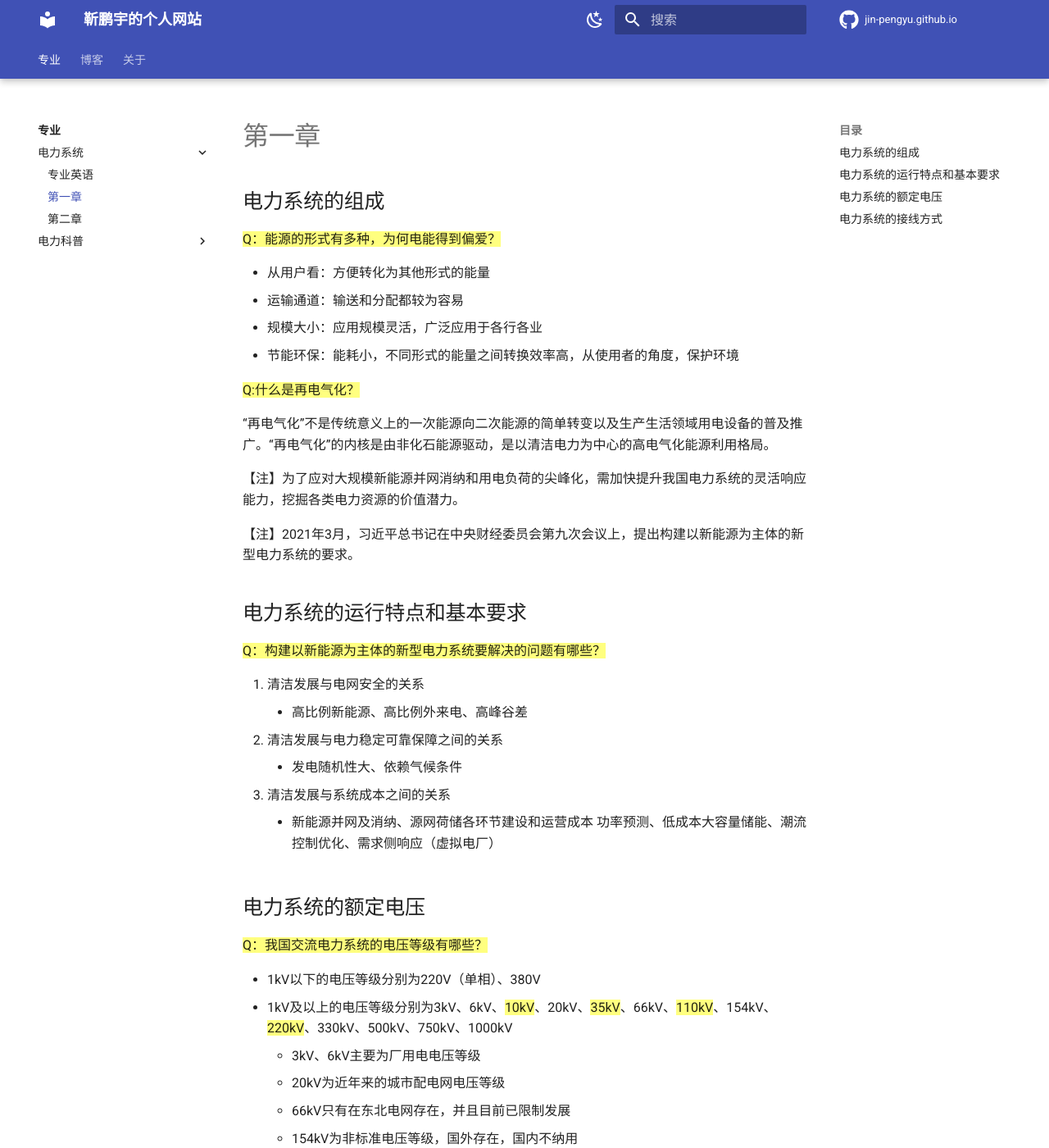
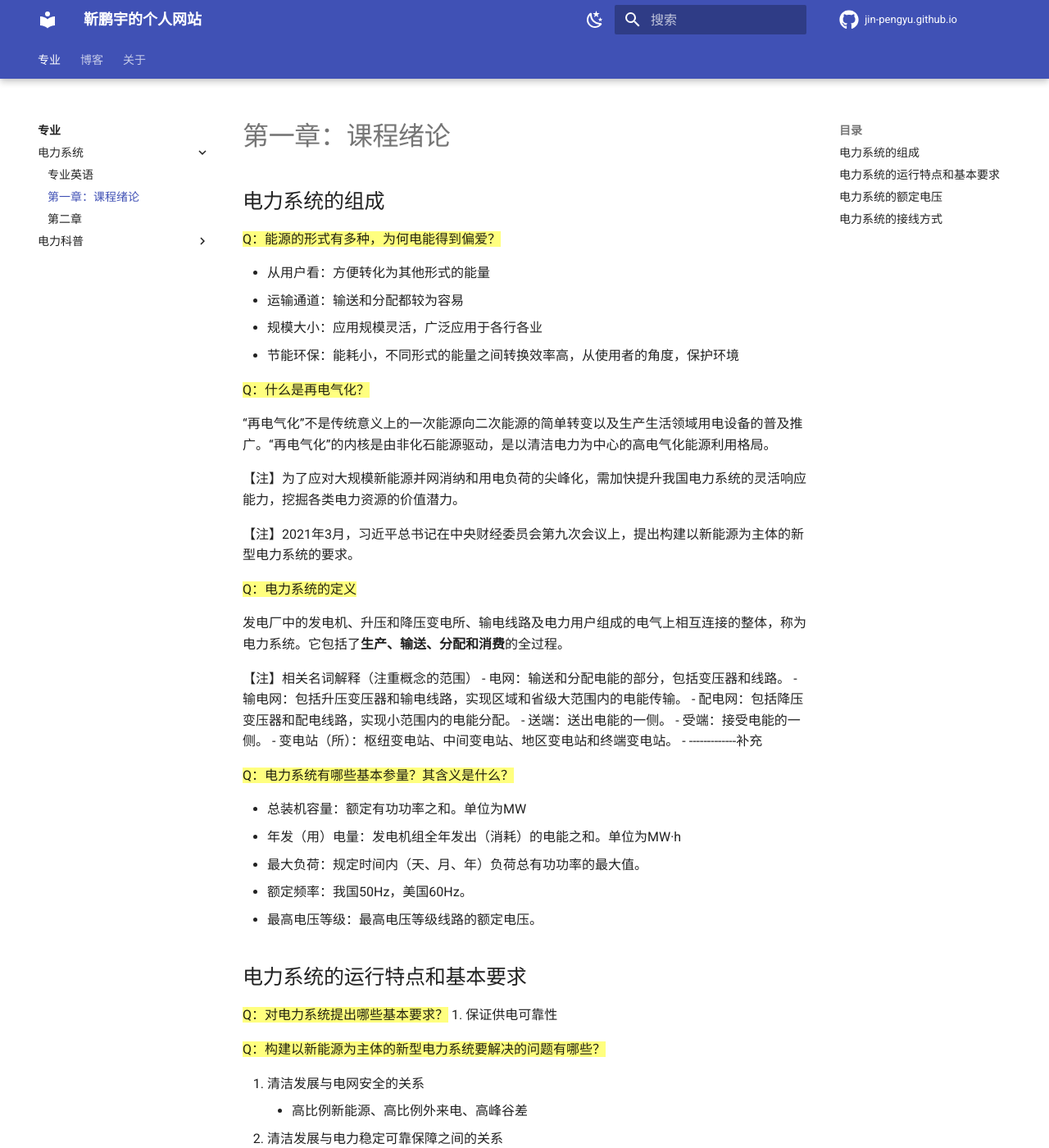
Before and after one commit to Pengyu-Jin/Pengyu-Jin.github.io, an MkDocs documentation site: the page built from docs/major/Power System Analysis/chapter1.md, in a window 1280 px wide and 1400 px high. Shown: the whole window at 82% size. Built offline with MkDocs 1.6.1 and Material for MkDocs 9.7.7, drawn with Linux system fonts in a browser that asks for light colours.

Commit message:
change style73

```diff
--- a/docs/major/Power System Analysis/chapter1.md
+++ b/docs/major/Power System Analysis/chapter1.md
@@ -6,7 +6,7 @@
 - 规模大小：应用规模灵活，广泛应用于各行各业
 - 节能环保：能耗小，不同形式的能量之间转换效率高，从使用者的角度，保护环境
 
-==Q:什么是再电气化？==
+==Q：什么是再电气化？==
 
 “再电气化”不是传统意义上的一次能源向二次能源的简单转变以及生产生活领域用电设备的普及推广。“再电气化”的内核是由非化石能源驱动，是以清洁电力为中心的高电气化能源利用格局。
 
@@ -14,8 +14,32 @@
 
 【注】2021年3月，习近平总书记在中央财经委员会第九次会议上，提出构建以新能源为主体的新型电力系统的要求。
 
+==Q：电力系统的定义==
+
+发电厂中的发电机、升压和降压变电所、输电线路及电力用户组成的电气上相互连接的整体，称为电力系统。它包括了**生产、输送、分配和消费**的全过程。
+
+【注】相关名词解释（注重概念的范围）
+- 电网：输送和分配电能的部分，包括变压器和线路。
+- 输电网：包括升压变压器和输电线路，实现区域和省级大范围内的电能传输。
+- 配电网：包括降压变压器和配电线路，实现小范围内的电能分配。
+- 送端：送出电能的一侧。
+- 受端：接受电能的一侧。
+- 变电站（所）：枢纽变电站、中间变电站、地区变电站和终端变电站。
+- -------------补充
+
+==Q：电力系统有哪些基本参量？其含义是什么？==
+
+- 总装机容量：额定有功功率之和。单位为MW
+- 年发（用）电量：发电机组全年发出（消耗）的电能之和。单位为MW·h
+- 最大负荷：规定时间内（天、月、年）负荷总有功功率的最大值。
+- 额定频率：我国50Hz，美国60Hz。
+- 最高电压等级：最高电压等级线路的额定电压。
+
 
 ## 电力系统的运行特点和基本要求
+==Q：对电力系统提出哪些基本要求？==
+1. 保证供电可靠性
+
 ==Q：构建以新能源为主体的新型电力系统要解决的问题有哪些？==
 
 1. 清洁发展与电网安全的关系
--- a/mkdocs.yml
+++ b/mkdocs.yml
@@ -10,7 +10,7 @@ nav:
       - major/index.md
       - 电力系统:
           - 专业英语: major/Power System Analysis/pre.md
-          - 第一章: major/Power System Analysis/chapter1.md
+          - 第一章：课程绪论: major/Power System Analysis/chapter1.md
           - 第二章: major/Power System Analysis/chapter2.md
       - 电力科普:
           - 第三届北大能源论坛: major/popularization/1.md
```
